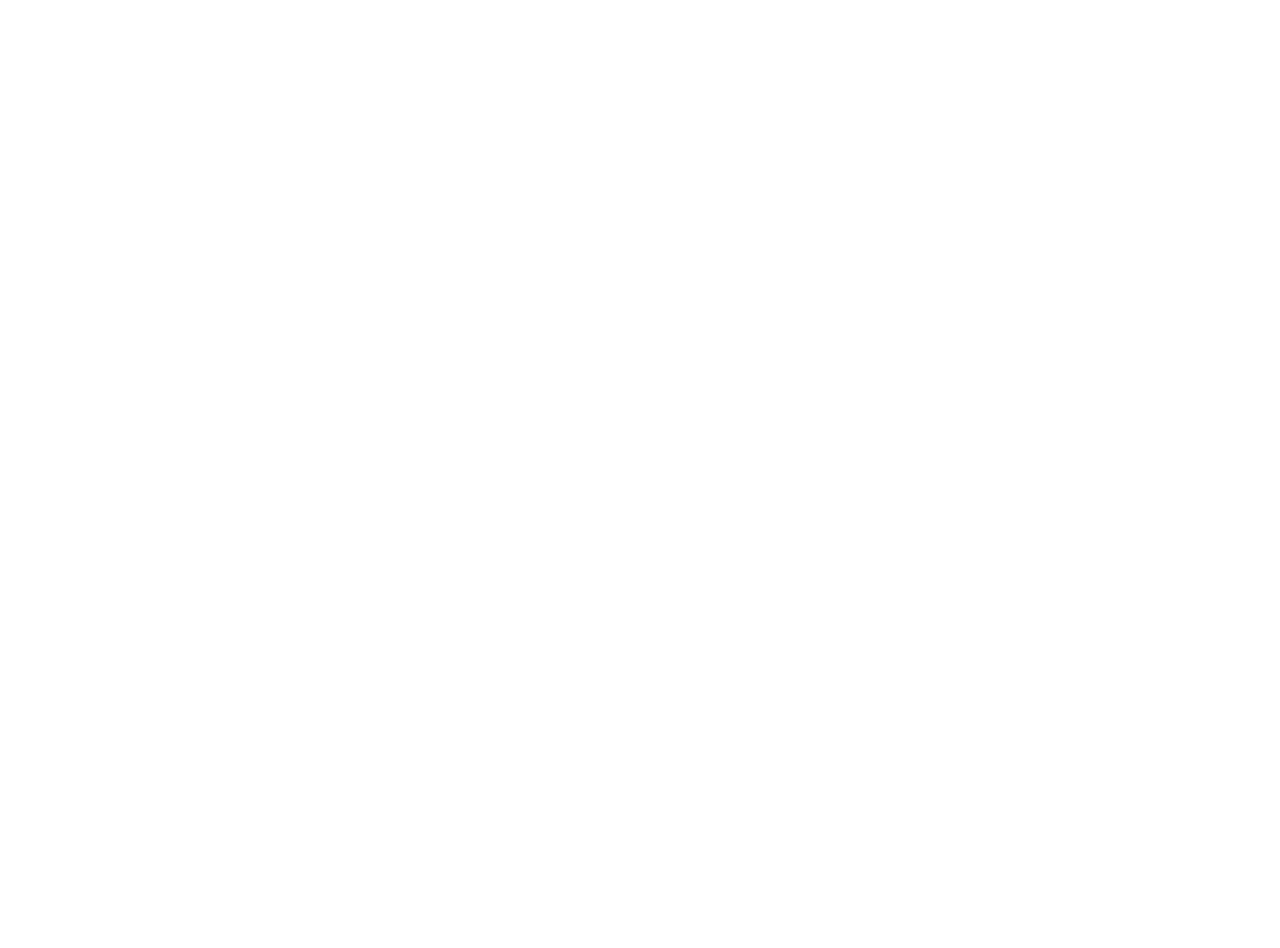
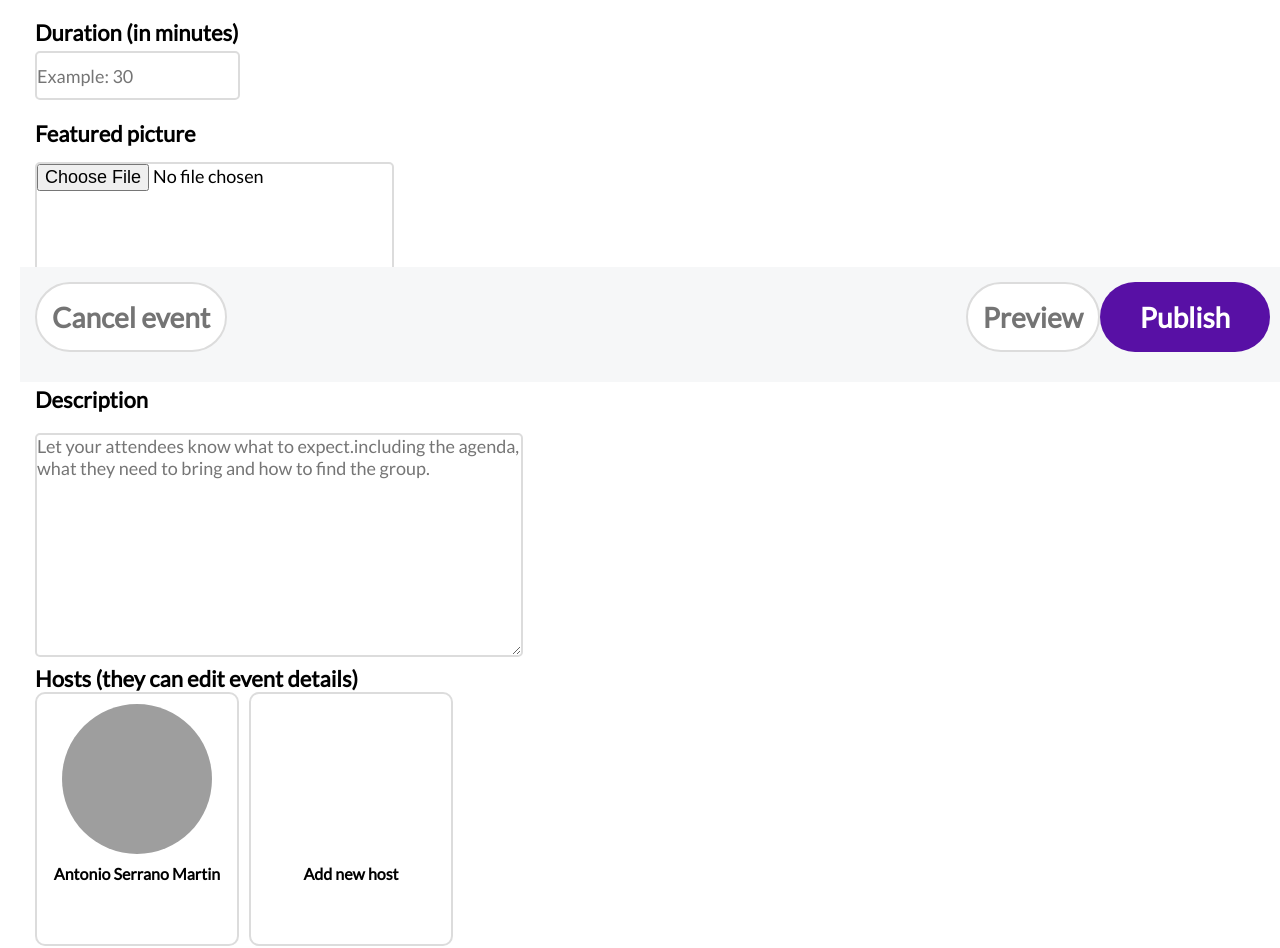
Before and after one commit to faizanbardai/meety-fe, a React (Create React App) app: page /event in a window 1280 px wide. Before the commit this address had no page. Shown: the part 418-1366 px from the top of the page. Before the commit the page ends 800 px from the top, so only its background shows below. Built offline with nearby package versions, Linux system fonts and the light colour scheme; grey boxes are pictures that could not be loaded.

Commit message:
added event page

```diff
--- a/src/MainComponent.js
+++ b/src/MainComponent.js
@@ -4,6 +4,7 @@
 import Home from "./pages/Home";
 import PageNotFound from "./pages/PageNotFound";
 import Introduction from "./pages/Introduction";
+import Event from "./pages/Event";
 
 export default function MainComponent() {
   return (
@@ -16,6 +17,9 @@
           <Route path="/home" exact>
             <Home />
           </Route>
+          <Route path="/event" exact>
+            <Event />
+          </Route>
           <Route component={PageNotFound} />
         </Switch>
       </Router>
--- a/src/index.css
+++ b/src/index.css
@@ -16,6 +16,10 @@
   font-family: "Pacifico";
   font-size: 48px;
   text-shadow: 2px 5px rgba(0, 0, 0, 0.5);
+}
+
+.heading-size {
+  height: 200px !important;
 }
 
 .head {
@@ -59,10 +63,6 @@
 
 .underline {
   text-decoration: underline;
-}
-
-.underline::after {
-  margin-left: 10px;
 }
 
 #main > .main-section > h1 {
@@ -142,6 +142,118 @@
   box-shadow: inset 0 -25px 45px #000000;
 }
 
+#create-event {
+  margin-top: 20px;
+  padding-left: 20px;
+}
+
+label {
+  font-family: "lato";
+  font-weight: bold;
+  font-size: 22px;
+}
+
+.button-empty {
+  outline: none;
+  border: 2px solid #dcdcdc;
+  height: 70px;
+  color: #747474;
+  font-weight: 800;
+  font-size: 28px;
+  background-color: #fff;
+  border-radius: 45px;
+  padding: 15px;
+}
+
+input {
+  font-family: "lato";
+  font-size: 18px;
+  outline: none;
+  height: 45px;
+  border-radius: 5px;
+  border: 2px solid #dcdcdc;
+  margin-top: 5px;
+  margin-bottom: 20px;
+}
+
+input[type="file"] {
+  margin-top: 15px;
+  height: 200px;
+}
+
+#event-name {
+  width: 350px;
+}
+
+#date {
+  width: 290px;
+}
+
+#time {
+  text-align: center;
+  width: 60px;
+}
+.hosts {
+  display: flex;
+  margin-bottom: 115px;
+}
+.host-minicard {
+  display: flex;
+  flex-direction: column;
+  margin-right: 10px;
+  align-items: center;
+  border-radius: 10px;
+  border: 2px solid #dcdcdc;
+  width: 200px;
+  height: 250px;
+  background-color: #fff;
+}
+
+.host-minicard > .img {
+  margin-top: 10px;
+  width: 150px;
+  height: 150px;
+  border-radius: 100%;
+  background-size: cover;
+}
+
+.host-minicard > .name {
+  margin-top: 10px;
+  font-weight: bold;
+}
+
+textarea {
+  font-family: "lato";
+  font-size: 18px;
+  outline: none;
+  border-radius: 5px;
+  border: 2px solid #dcdcdc;
+  margin-top: 20px;
+  margin-bottom: 5px;
+}
+
+#create-event > .foot {
+  display: flex;
+  align-items: center;
+  background-color: #f6f7f8;
+  margin-left: -15px;
+  padding-left: 15px;
+  padding-bottom: 15px;
+  position: fixed;
+  bottom: 0;
+  width: 100%;
+  height: 100px;
+}
+
+.preview-publish {
+  margin-right: 45px;
+  align-items: flex-end;
+}
+
+.cancel {
+  flex: 40%;
+}
+
 .shadow {
   box-shadow: inset 0 -25px 45px #000000, 1px 13px 15px rgba(0, 0, 0, 0.6);
 }
@@ -218,7 +330,6 @@
   margin-top: 150px;
   margin-left: 15px;
 }
-
 #burguer-menu > ul > li > h2 > a {
   color: #fff;
   text-decoration: none;
--- /dev/null
+++ b/src/pages/Event.jsx
@@ -0,0 +1,74 @@
+import React from "react";
+import Header from "../components/Header";
+// import uploadImg from "../img/upload.png";
+
+export default function Event() {
+  return (
+    <div id="main">
+      <div class="main-section heading-size">
+        <Header />
+        <h1>Create an event</h1>
+      </div>
+      <div class="second-section">
+        <form id="create-event" onSubmit={e => e.preventDefault()}>
+          <label for="event-name">Event Name (required)</label>
+          <div>
+            <input id="event-name" type="text" name="event-name" />
+          </div>
+          <label for="date">Date/Time</label>
+          <div>
+            <input id="date" type="text" name="date" placeholder="DD/MM/YYYY" />
+            <input id="time" type="text" name="time" placeholder="XX:XX" />
+          </div>
+          <label for="duration">Duration (in minutes)</label>
+          <div>
+            <input type="text" name="duration" placeholder="Example: 30" />
+          </div>
+          <label for="pic">Featured picture</label>
+          <div id="upload">
+            {/* <img id="input-file" alt="upload-button" src={uploadImg}></img> */}
+            <input id="input-file" type="file" name="pic"></input>
+          </div>
+          <label for="description">Description</label>
+          <div>
+            <textarea
+              name="description"
+              id=""
+              cols="50"
+              rows="10"
+              placeholder="Let your attendees know what to expect.including the agenda, what they need to bring and how to find the group."
+            ></textarea>
+          </div>
+          <label for="Hosts">Hosts (they can edit event details)</label>
+          <div class="hosts">
+            <div class="host-minicard">
+              <div
+                class="img"
+                style={{ "background-image": `url(assets/img/me.png)` }}
+              ></div>
+              <div class="name">Antonio Serrano Martin</div>
+              <div class="username"></div>
+            </div>
+            <div id="add-host" class="host-minicard">
+              <div class="img"></div>
+              <div class="name">Add new host</div>
+              <div class="username"></div>
+            </div>
+          </div>
+
+          <div class="foot">
+            <div class="cancel">
+              <button class="button-empty">Cancel event</button>
+            </div>
+            <div class="preview-publish">
+              <button class="button-empty">Preview</button>
+              <button class="button" type="submit">
+                Publish
+              </button>
+            </div>
+          </div>
+        </form>
+      </div>
+    </div>
+  );
+}
```
Also changed, not shown: src/img/upload.png (added).
